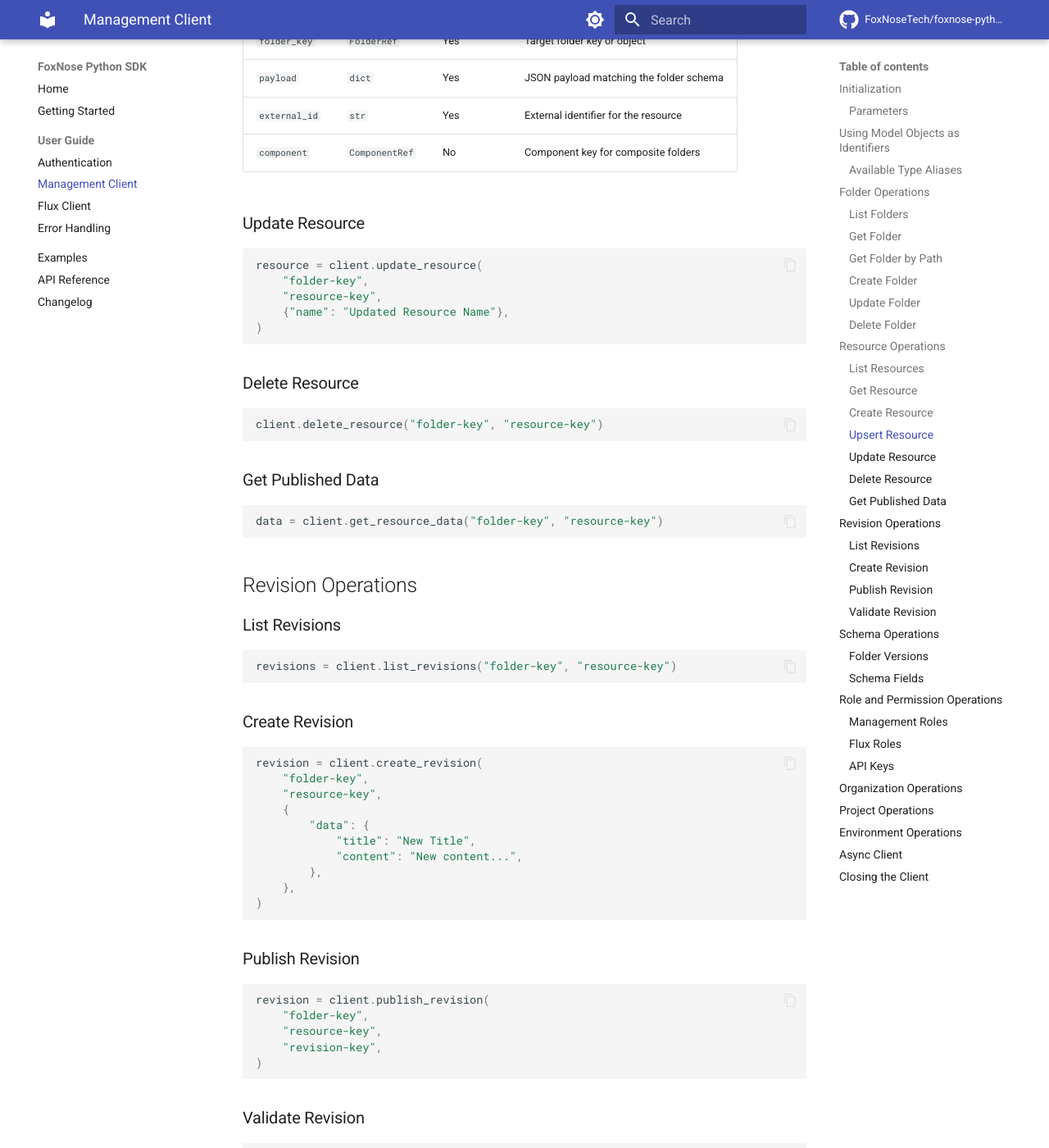
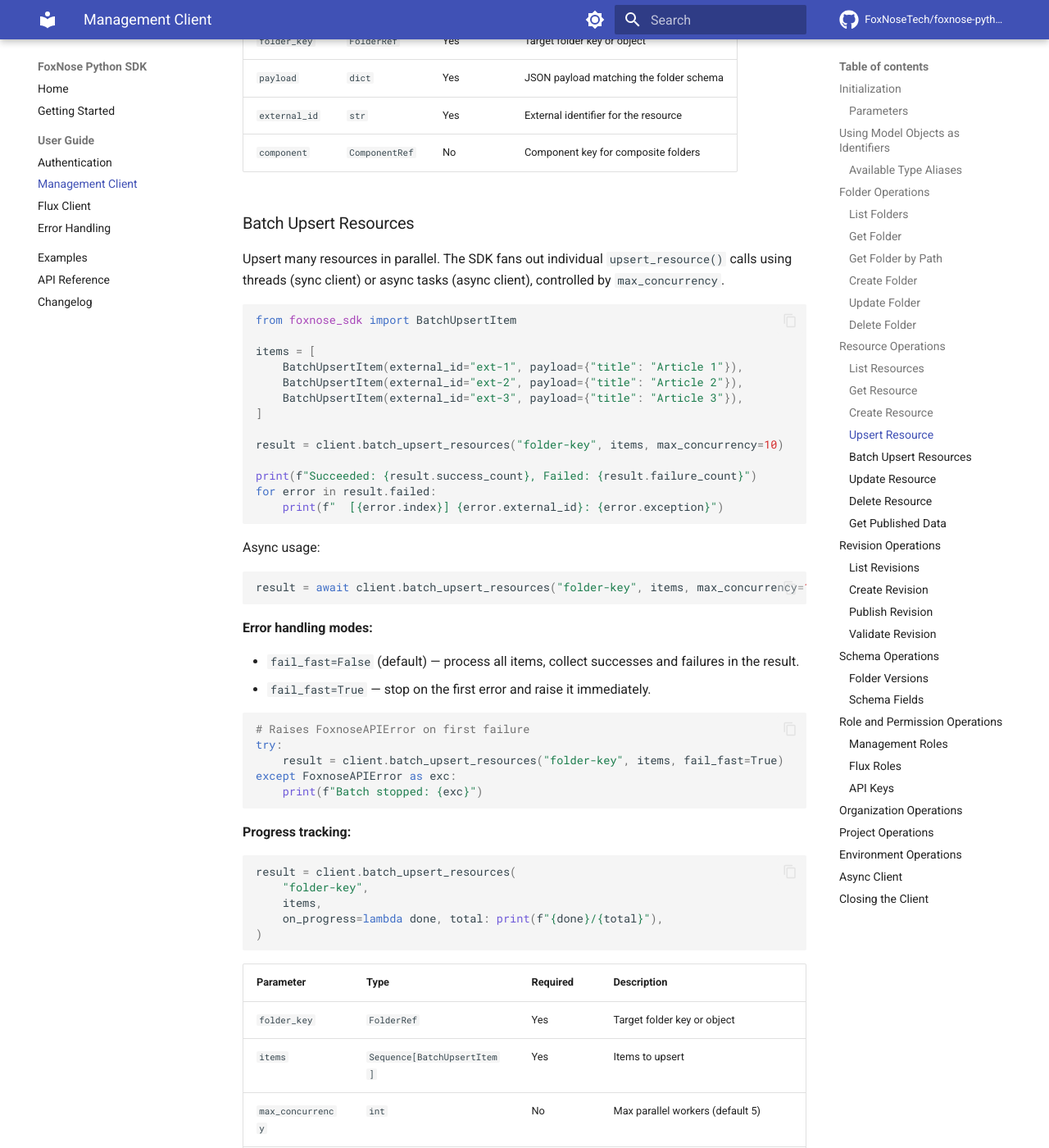
Before and after one commit to FoxNoseTech/foxnose-python, an MkDocs documentation site: the page built from docs/management-client.md, in a window 1280 px wide and 1400 px high, scrolled down 4962 px. Shown: the whole window at 82% size. Built offline with MkDocs 1.6.1 and Material for MkDocs 9.7.7, drawn with Linux system fonts in a browser that asks for light colours; comment, search, counter and statistics services are not loaded; some of the changed text lies outside the part shown.

Commit message:
Document batch_upsert_resources(), BatchUpsertItem, and BatchUpsertResult

````diff
--- a/docs/management-client.md
+++ b/docs/management-client.md
@@ -212,6 +212,82 @@ resource = client.upsert_resource(
 | `payload` | `dict` | Yes | JSON payload matching the folder schema |
 | `external_id` | `str` | Yes | External identifier for the resource |
 | `component` | `ComponentRef` | No | Component key for composite folders |
+
+### Batch Upsert Resources
+
+Upsert many resources in parallel. The SDK fans out individual `upsert_resource()` calls using threads (sync client) or async tasks (async client), controlled by `max_concurrency`.
+
+```python
+from foxnose_sdk import BatchUpsertItem
+
+items = [
+    BatchUpsertItem(external_id="ext-1", payload={"title": "Article 1"}),
+    BatchUpsertItem(external_id="ext-2", payload={"title": "Article 2"}),
+    BatchUpsertItem(external_id="ext-3", payload={"title": "Article 3"}),
+]
+
+result = client.batch_upsert_resources("folder-key", items, max_concurrency=10)
+
+print(f"Succeeded: {result.success_count}, Failed: {result.failure_count}")
+for error in result.failed:
+    print(f"  [{error.index}] {error.external_id}: {error.exception}")
+```
+
+Async usage:
+
+```python
+result = await client.batch_upsert_resources("folder-key", items, max_concurrency=10)
+```
+
+**Error handling modes:**
+
+- `fail_fast=False` (default) — process all items, collect successes and failures in the result.
+- `fail_fast=True` — stop on the first error and raise it immediately.
+
+```python
+# Raises FoxnoseAPIError on first failure
+try:
+    result = client.batch_upsert_resources("folder-key", items, fail_fast=True)
+except FoxnoseAPIError as exc:
+    print(f"Batch stopped: {exc}")
+```
+
+**Progress tracking:**
+
+```python
+result = client.batch_upsert_resources(
+    "folder-key",
+    items,
+    on_progress=lambda done, total: print(f"{done}/{total}"),
+)
+```
+
+| Parameter | Type | Required | Description |
+|-----------|------|----------|-------------|
+| `folder_key` | `FolderRef` | Yes | Target folder key or object |
+| `items` | `Sequence[BatchUpsertItem]` | Yes | Items to upsert |
+| `max_concurrency` | `int` | No | Max parallel workers (default 5) |
+| `fail_fast` | `bool` | No | Stop on first error (default `False`) |
+| `on_progress` | `Callable[[int, int], None]` | No | Progress callback `(completed, total)` |
+
+**`BatchUpsertItem` fields:**
+
+| Field | Type | Required | Description |
+|-------|------|----------|-------------|
+| `external_id` | `str` | Yes | External identifier for the resource |
+| `payload` | `dict` | Yes | JSON payload matching the folder schema |
+| `component` | `str` | No | Component key for composite folders |
+
+**`BatchUpsertResult` attributes:**
+
+| Attribute | Type | Description |
+|-----------|------|-------------|
+| `succeeded` | `list[ResourceSummary]` | Successfully upserted resources |
+| `failed` | `list[BatchItemError]` | Failed items with error details |
+| `success_count` | `int` | Number of successes |
+| `failure_count` | `int` | Number of failures |
+| `total` | `int` | Total processed items |
+| `has_failures` | `bool` | Whether any items failed |
 
 ### Update Resource
 
````
Also changed, not shown: docs/changelog.md (+2 -0 lines), docs/examples.md (+27 -0 lines).
